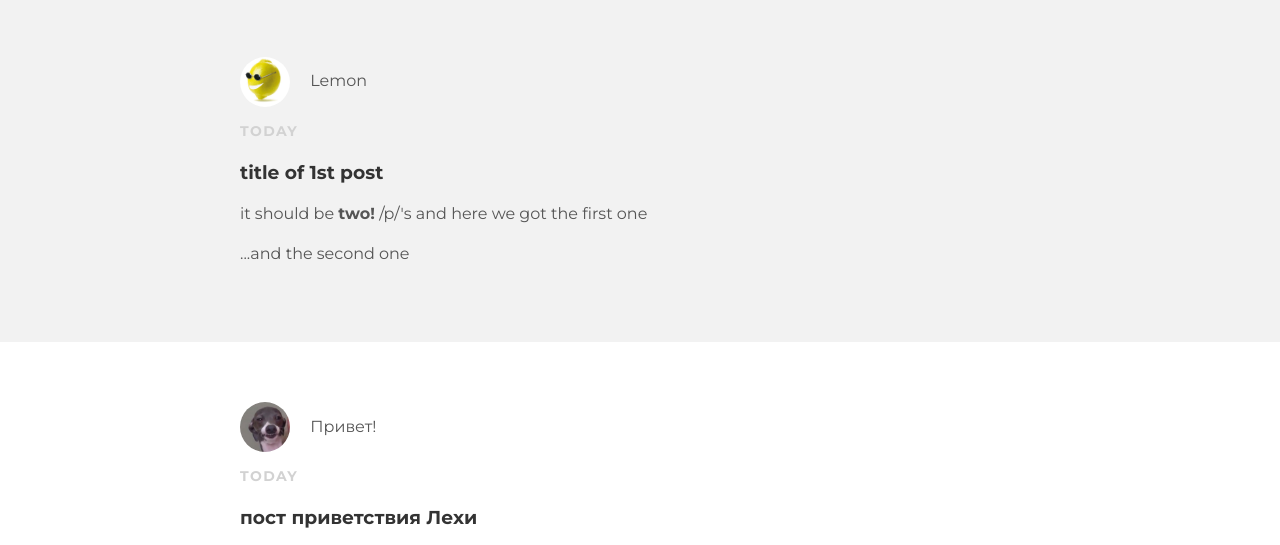
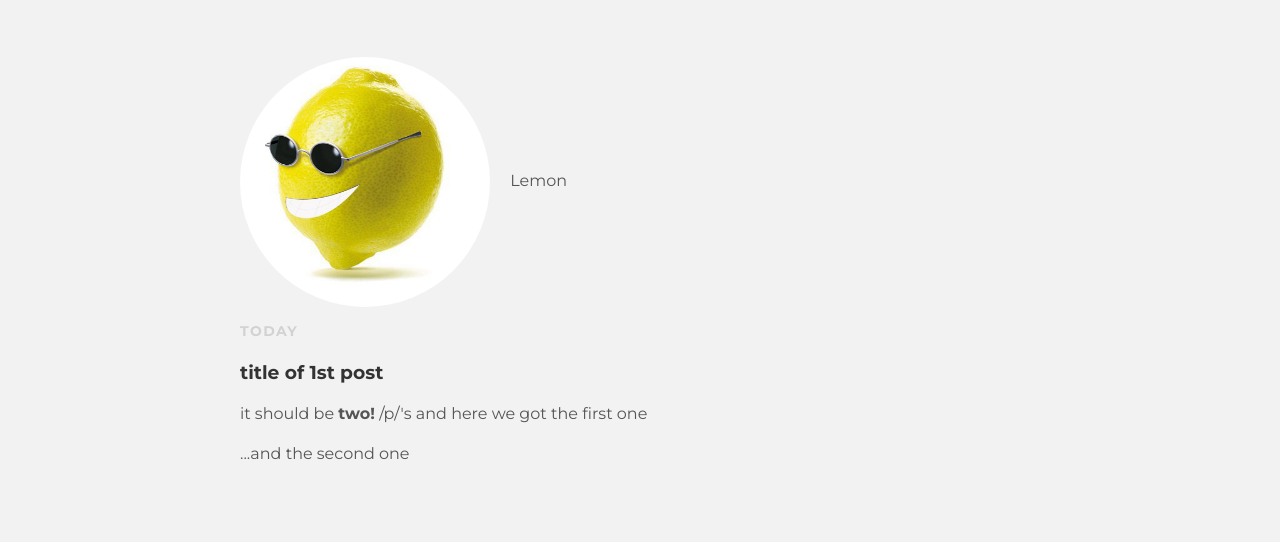
Before and after one commit to wreckerpg/wreckerpg.github.io, a plain HTML site: page index.html in a window 1280 px wide. Shown: the part 153-698 px from the top of the page. Drawn offline with Linux system fonts and the light colour scheme.

Commit message:
Update styles.css

```diff
--- a/styles.css
+++ b/styles.css
@@ -82,8 +82,8 @@ a:hover {
 }
 
 .post img {
-	width : 50px;
-	height : 50px;
+	width : 250px;
+	height : 250px;
 	vertical-align : middle;
 }
 
```
